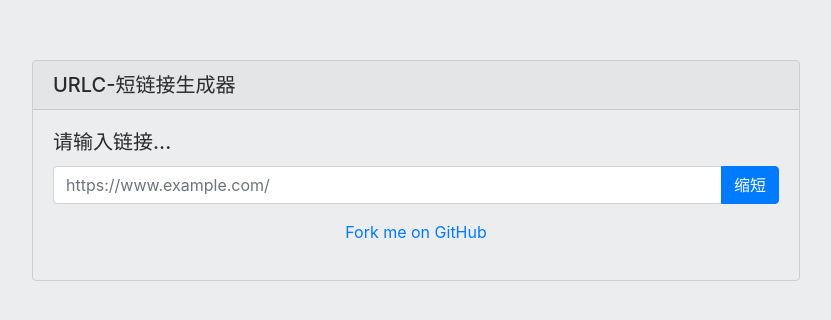
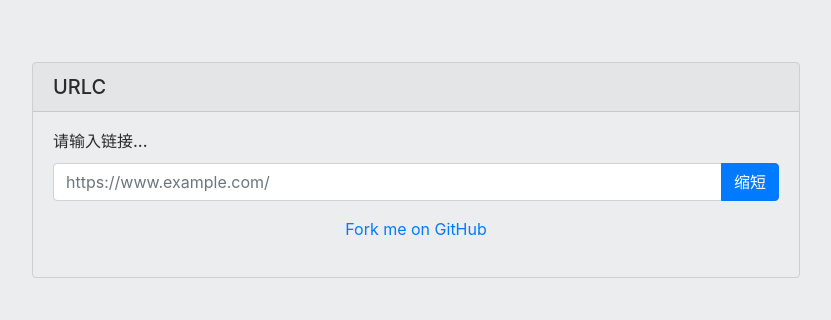
Before and after one commit to fangaso/urlc, a plain HTML site: page theme/default/index.html in a window 1280 px wide. Shown: the part 230-550 px from the top of the page, without its empty margins (224-1055 px from the left). Drawn offline with nearby package versions, Linux system fonts and the light colour scheme.

Commit message:
Update index.html

```diff
--- a/theme/default/index.html
+++ b/theme/default/index.html
@@ -69,9 +69,9 @@
 </head>
 <body>
   <div class="card">
-    <h5 class="card-header">URLC-短链接生成器</h5>
+    <h5 class="card-header">URLC</h5>
     <div class="card-body">
-      <h5 class="card-title">请输入链接...</h5>
+      <h6 class="card-title">请输入链接...</h6>
       <div class="input-group mb-3">
         <input type="text" class="form-control" placeholder="https://www.example.com/" id="text">
         <div class="input-group-append">
```
